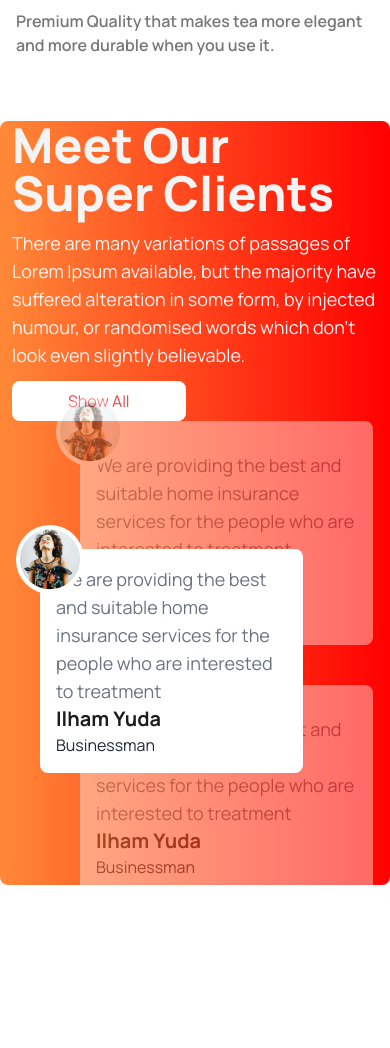
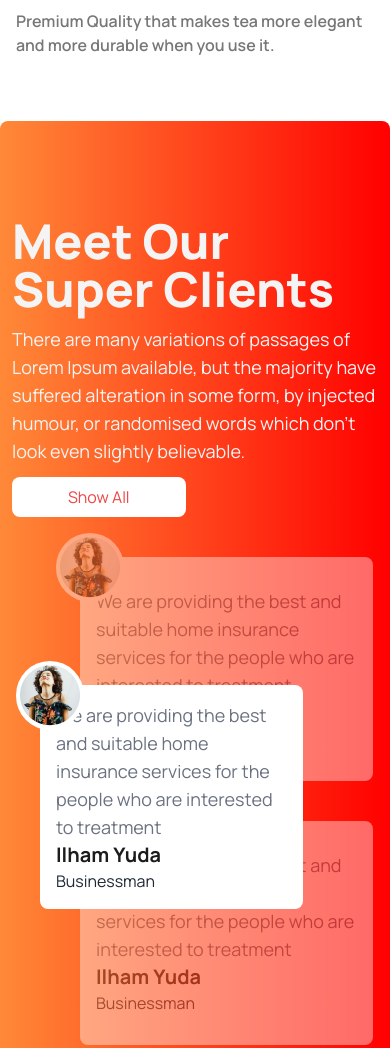
Before and after one commit to safin33221/Tea-house, a plain HTML site: page index.html in a window 390 px wide. Shown: the part 3060-4108 px from the top of the page. Before the commit the page ends 3969 px from the top, so only its background shows below. Drawn offline with nearby package versions, Linux system fonts and the light colour scheme.

Commit message:
update client section

```diff
--- a/index.html
+++ b/index.html
@@ -114,8 +114,8 @@
 
 
     <section class=" md:px-16 lg:px-24 " >
-        <div class="   md:flex  bg-gradient-to-r from-[#FF8938] to-[#FF0000] rounded-lg md:py-24 pb-4 mx-auto">
-            <div class="flex items-center justify-center sm:w-2/3 px-3 mx-auto ">
+        <div class="   md:flex  bg-gradient-to-r from-[#FF8938] to-[#FF0000] rounded-lg py-24  mx-auto">
+            <div class="flex items-center justify-center sm:w-2/3 px-3 mx-auto mb-10">
                 <div class="space-y-3">
                     <h1 class="text-5xl text-[#F4F4F4] font-extrabold Manrope">Meet Our Super Clients</h1>
                     <p  class="text-[#F4F4F4] font-normal text-lg">
```
